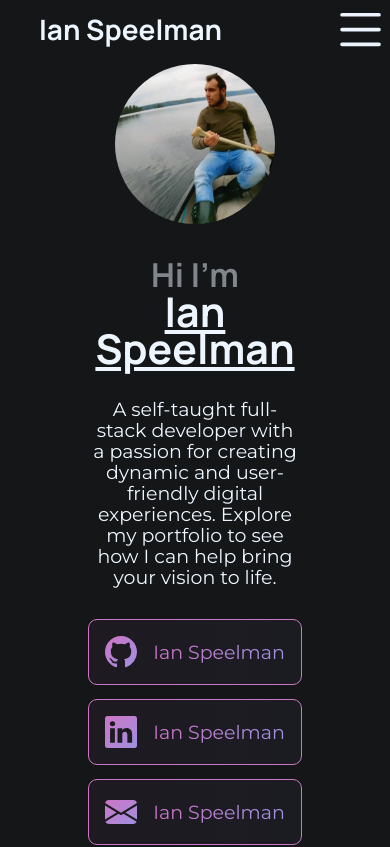
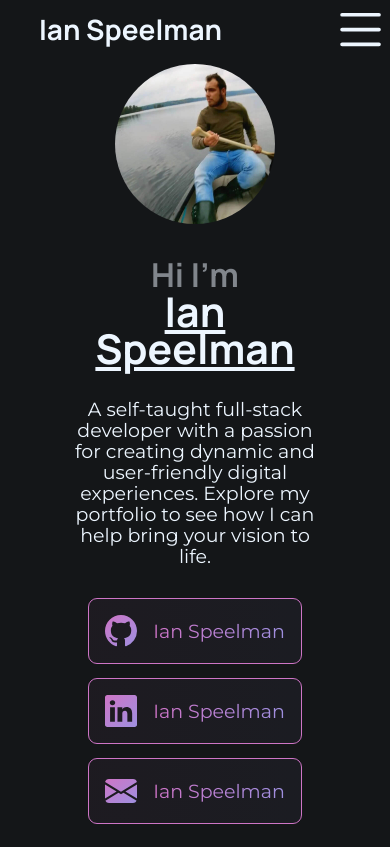
Before and after one commit to IanSpeelman/portfolio, a React (Vite) app: page / in a window 390 px wide. Shown: the top 847 px of the page. Built offline with nearby package versions, Linux system fonts and the light colour scheme.

Commit message:
Changed width of the hero section in mobile view

```diff
--- a/src/Sections/Hero/index.module.css
+++ b/src/Sections/Hero/index.module.css
@@ -97,6 +97,7 @@
 @media screen and (max-width: 900px){
     .hero{
         gap: 32px;
+        margin: 0 32px;
     }
     .info > p {
         line-height: 21px;
```
